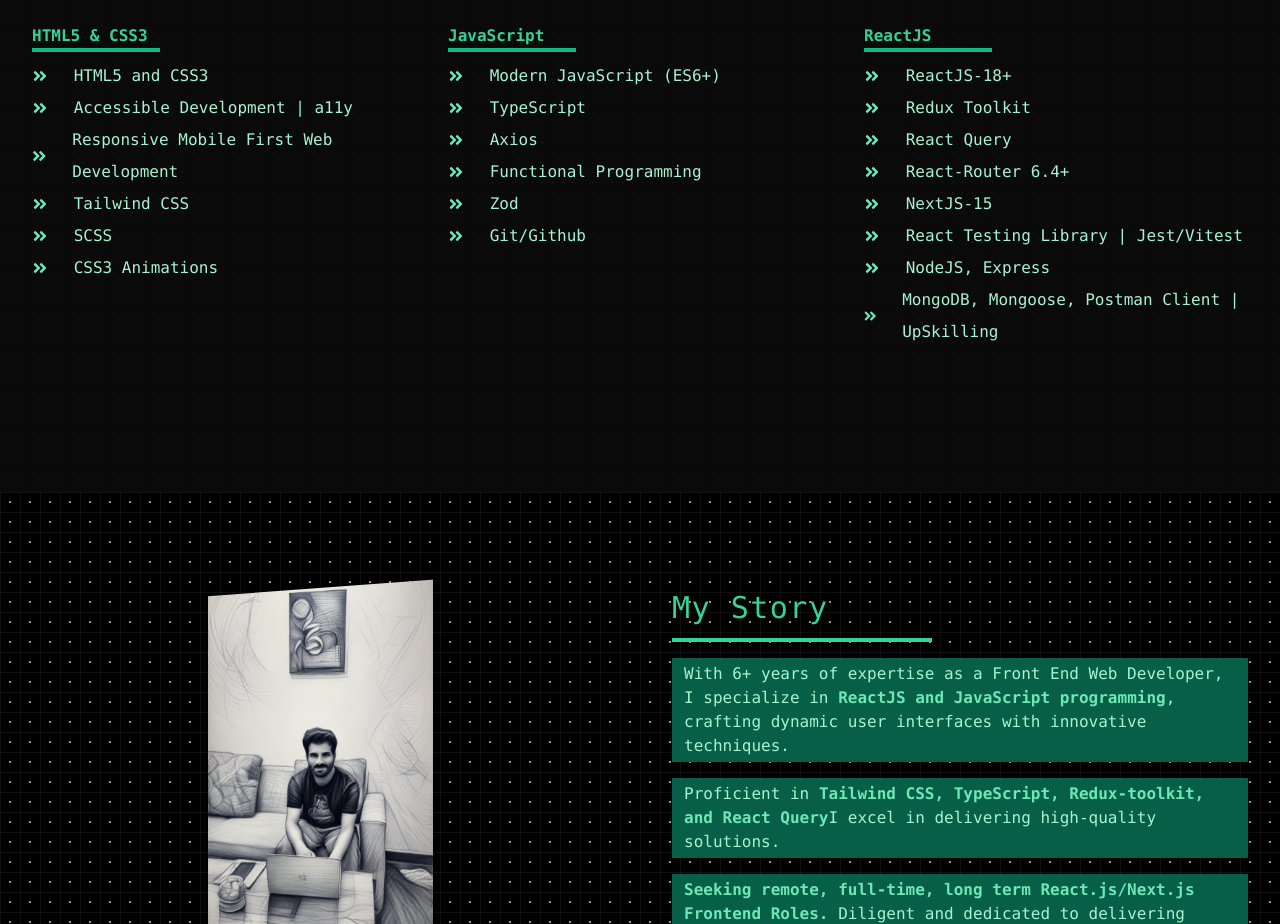
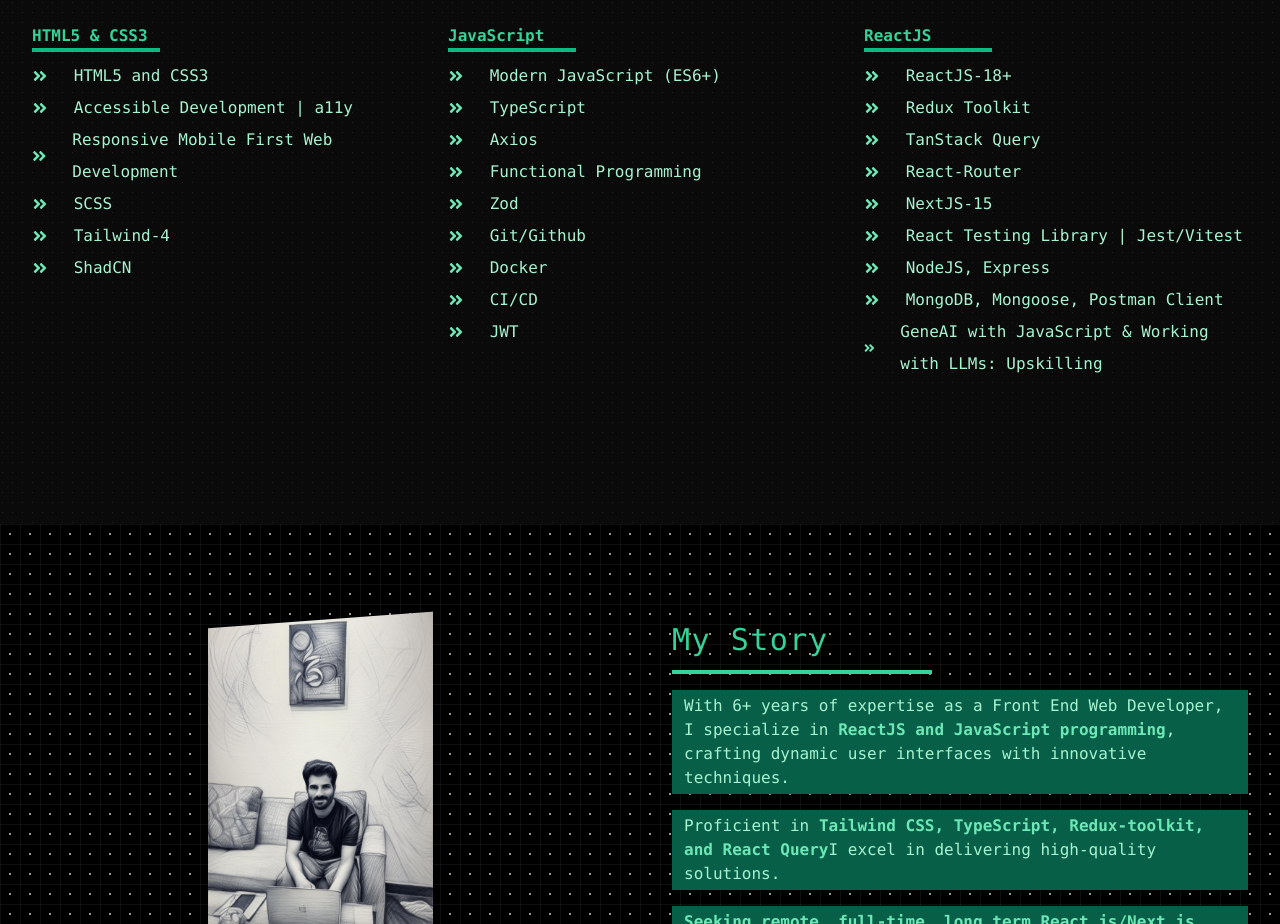
Before and after one commit to emmeiwhite/imran-portfolio-2024, a React (Vite) app: page / in a window 1280 px wide. Shown: the part 1018-1942 px from the top of the page. Built offline with nearby package versions, Linux system fonts and the light colour scheme; a web font is replaced by a local one.

Commit message:
Upskilled skills added!

```diff
--- a/src/data.jsx
+++ b/src/data.jsx
@@ -28,9 +28,9 @@
       'HTML5 and CSS3',
       'Accessible Development | a11y',
       'Responsive Mobile First Web Development',
-      'Tailwind CSS',
       'SCSS',
-      'CSS3 Animations'
+      'Tailwind-4',
+      'ShadCN'
     ]
   },
   {
@@ -43,7 +43,10 @@
       'Axios',
       'Functional Programming',
       'Zod',
-      'Git/Github'
+      'Git/Github',
+      'Docker',
+      'CI/CD',
+      'JWT'
     ]
   },
   {
@@ -53,12 +56,13 @@
     skillsInfo: [
       'ReactJS-18+',
       'Redux Toolkit',
-      'React Query',
-      'React-Router 6.4+',
+      'TanStack Query',
+      'React-Router',
       'NextJS-15',
       'React Testing Library | Jest/Vitest',
       'NodeJS, Express',
-      'MongoDB, Mongoose, Postman Client | UpSkilling'
+      'MongoDB, Mongoose, Postman Client',
+      'GeneAI with JavaScript & Working with LLMs: Upskilling'
     ]
   }
 ]
```
